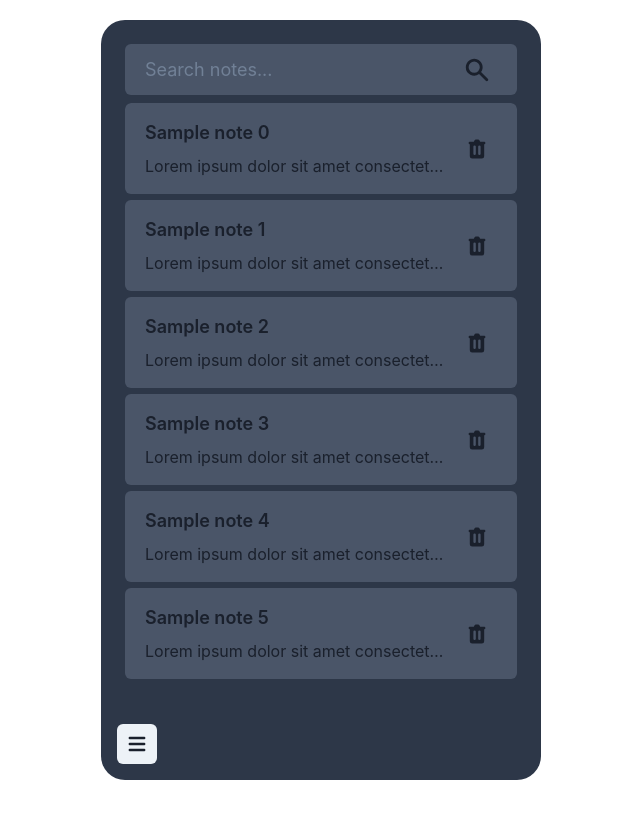
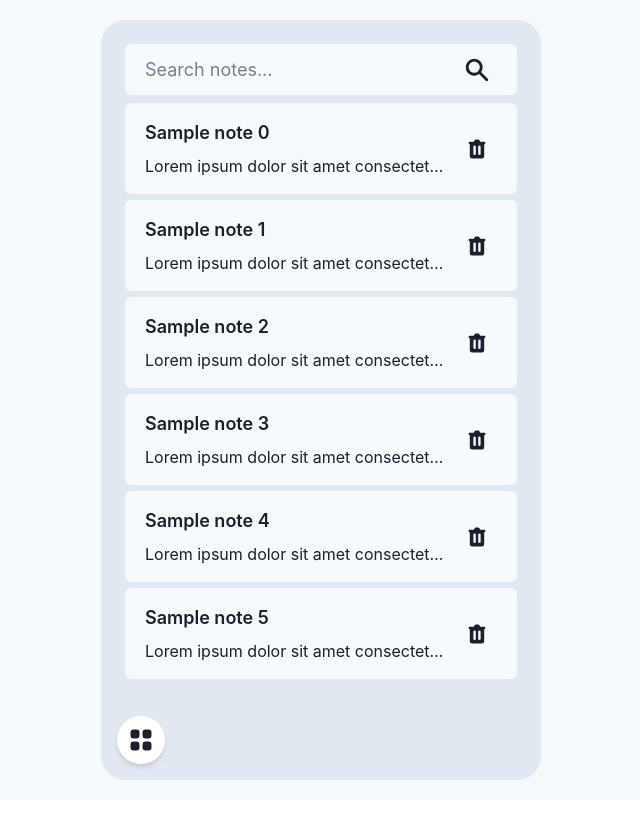
Before and after one commit to dougdomingos/Noted-App, a React (Vite) app: page / in a window 1280 px wide. Shown: the whole page, without its empty margins (319-959 px from the left). Built offline with nearby package versions, Linux system fonts and the light colour scheme.

Commit message:
feat: add light mode stylings

```diff
--- a/src/App.tsx
+++ b/src/App.tsx
@@ -1,4 +1,4 @@
-import { Center, Stack, useDisclosure } from "@chakra-ui/react";
+import { Center, Stack, useColorModeValue, useDisclosure } from "@chakra-ui/react";
 
 import Searchbox from "./components/Searchbox";
 import NoteList from "./components/NoteList";
@@ -8,12 +8,15 @@ import ActionsToggle from "./components/ActionsToggle";
 function App() {
   const { isOpen, onOpen, onClose } = useDisclosure();
 
+  const backgroundColor = useColorModeValue("gray.50", "gray.800");
+  const appColor = useColorModeValue("gray.200", "gray.700")
+
   return (
     <>
-      <Center h={"100vh"}>
+      <Center h={"100vh"} bgColor={backgroundColor}>
         <Stack
           pos={"relative"}
-          bgColor={"gray.700"}
+          bgColor={appColor}
           w={"90%"}
           h={"95vh"}
           maxW={"440px"}
--- a/src/components/ActionsToggle/index.tsx
+++ b/src/components/ActionsToggle/index.tsx
@@ -6,9 +6,10 @@ import {
   IconButton,
   Box,
   useColorMode,
+  useColorModeValue,
 } from "@chakra-ui/react";
 
-import { HiMenu, HiMoon, HiPlus, HiSun } from "react-icons/hi";
+import { HiViewGrid, HiMoon, HiPlus, HiSun } from "react-icons/hi";
 
 type TActionsToggle = {
   triggerNoteModal: () => void;
@@ -16,6 +17,8 @@ type TActionsToggle = {
 
 function ActionsToggle({ triggerNoteModal }: TActionsToggle) {
   const { colorMode, toggleColorMode } = useColorMode();
+  const menuButtonBgColor = useColorModeValue("white", "gray.900");
+  const menuButtonShadow = useColorModeValue("md", "none");
 
   return (
     <Box pos={"absolute"} bottom={4} left={4}>
@@ -23,8 +26,12 @@ function ActionsToggle({ triggerNoteModal }: TActionsToggle) {
         <MenuButton
           as={IconButton}
           aria-label={"Open Actions menu"}
-          icon={<HiMenu />}
-          fontSize={"2xl"}
+          icon={<HiViewGrid />}
+          bgColor={menuButtonBgColor}
+          fontSize={"3xl"}
+          boxSize={12}
+          rounded={"full"}
+          shadow={menuButtonShadow}
         />
         <MenuList>
           <MenuItem icon={<HiPlus size={20} />} onClick={triggerNoteModal}>
--- a/src/components/DeleteNoteModal/index.tsx
+++ b/src/components/DeleteNoteModal/index.tsx
@@ -8,6 +8,7 @@ import {
   Text,
   Button,
   Icon,
+  useColorModeValue,
 } from "@chakra-ui/react";
 
 import { HiOutlineTrash } from "react-icons/hi";
@@ -18,6 +19,8 @@ type TDeleteNoteModal = {
 };
 
 function DeleteNoteModal({ modalState, closeModal }: TDeleteNoteModal) {
+  const modalIconBgColor = useColorModeValue("red.200", "red.800");
+
   return (
     <Modal isOpen={modalState} onClose={closeModal} size={"sm"} isCentered>
       <ModalOverlay />
@@ -31,8 +34,8 @@ function DeleteNoteModal({ modalState, closeModal }: TDeleteNoteModal) {
             <Icon
               as={HiOutlineTrash}
               boxSize={14}
-              color={"red.400"}
-              bgColor={"red.800"}
+              color={"red.500"}
+              bgColor={modalIconBgColor}
               p={2}
               rounded={"full"}
             />
@@ -46,7 +49,7 @@ function DeleteNoteModal({ modalState, closeModal }: TDeleteNoteModal) {
           <Button variant={"outline"} onClick={closeModal}>
             No, keep it
           </Button>
-          <Button colorScheme={"red"} onClick={closeModal}>
+          <Button colorScheme={"red"} bgColor={"red.500"} onClick={closeModal}>
             Yes, delete it
           </Button>
         </ModalFooter>
--- a/src/components/Note/index.tsx
+++ b/src/components/Note/index.tsx
@@ -1,4 +1,4 @@
-import { Box, Flex, Stack, IconButton, Text } from "@chakra-ui/react";
+import { Box, Flex, Stack, IconButton, Text, useColorModeValue } from "@chakra-ui/react";
 import { HiTrash } from "react-icons/hi";
 
 export type TNote = {
@@ -9,11 +9,13 @@ export type TNote = {
 };
 
 export function Note({ title, content, triggerDelete }: TNote) {
+  const noteBgColor = useColorModeValue("gray.50", "gray.600");
+
   return (
     <Box
       pos={"relative"}
       w={"full"}
-      bgColor={"gray.600"}
+      bgColor={noteBgColor}
       px={5}
       py={4}
       rounded={"md"}
--- a/src/components/Searchbox/index.tsx
+++ b/src/components/Searchbox/index.tsx
@@ -4,13 +4,16 @@ import {
   Input,
   InputGroup,
   InputRightElement,
+  useColorModeValue,
 } from "@chakra-ui/react";
 
 import { HiSearch } from "react-icons/hi";
 
 function Searchbox() {
+  const searchboxBgColor = useColorModeValue("gray.50", "gray.600");
+
   return (
-    <Box w={"full"} h={14} bgColor={"gray.600"} rounded={"md"}>
+    <Box w={"full"} h={14} bgColor={searchboxBgColor} rounded={"md"}>
       <InputGroup h={"full"} px={5}>
         <Input
           type={"text"}
```
